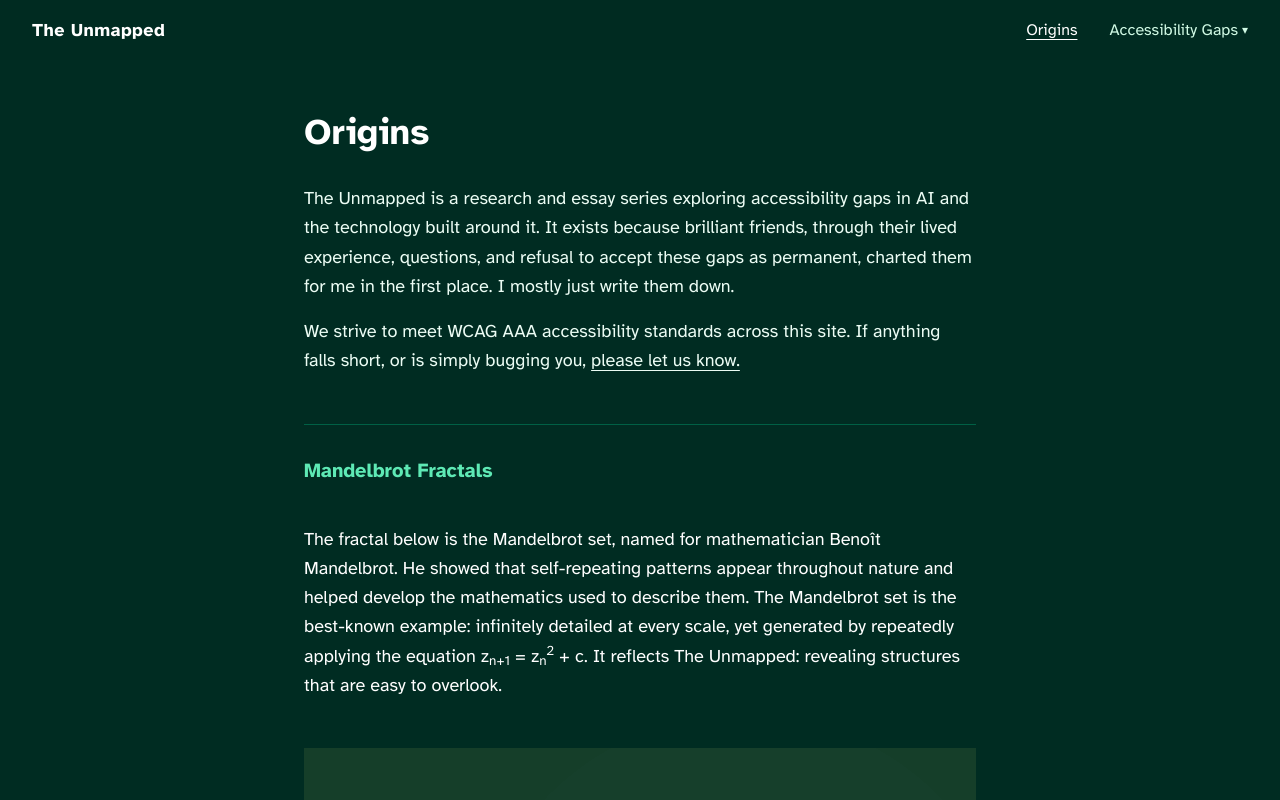
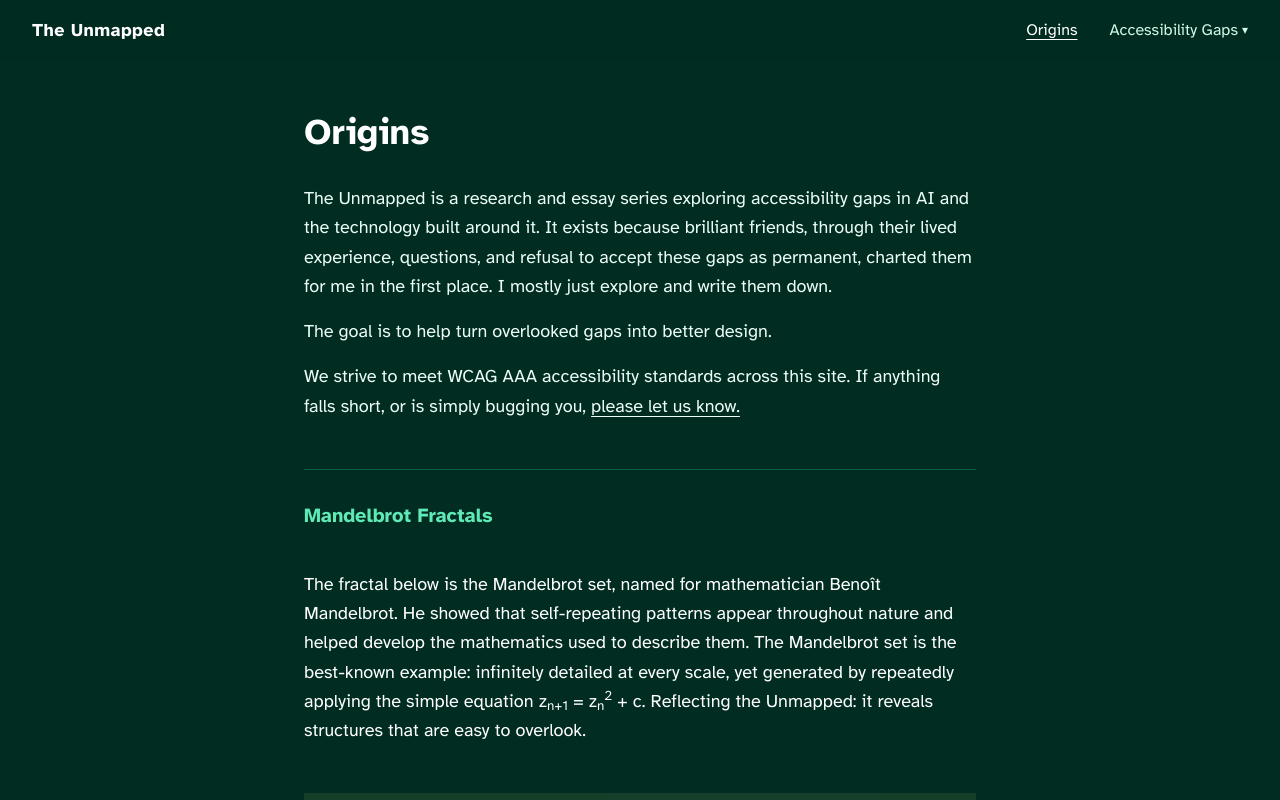
Before and after one commit to reachkristilyn/unmapped, a Next.js app: page /origins in a window 1280 px wide. Shown: the top 800 px of the page. Built offline with nearby package versions, Linux system fonts and the light colour scheme.

Commit message:
origins update

```diff
--- a/app/origins/page.tsx
+++ b/app/origins/page.tsx
@@ -11,8 +11,12 @@ export default function Origins() {
         The Unmapped is a research and essay series exploring accessibility gaps in AI and
         the technology built around it. It exists because brilliant friends, through their
         lived experience, questions, and refusal to accept these gaps as permanent, charted
-        them for me in the first place. I mostly just write them down.
+        them for me in the first place. I mostly just explore and write them down.
         </p>
+        <p className="mt-4 text-lg leading-relaxed text-emerald-50">
+        The goal is to help turn overlooked gaps into better design.
+        </p>
+
         <p className="mt-4 text-lg leading-relaxed text-emerald-50">
         We strive to meet WCAG AAA accessibility standards across this site. If anything falls
         short, or is simply bugging you, <a href="mailto:kristi.eaton@columbia.edu" aria-label="Report an accessibility issue by email" className="underline underline-offset-4 hover:text-white">
@@ -27,8 +31,8 @@ export default function Origins() {
         The fractal below is the Mandelbrot set, named for mathematician Benoît Mandelbrot. He
         showed that self-repeating patterns appear throughout nature and helped develop the
         mathematics used to describe them. The Mandelbrot set is the best-known example:
-        infinitely detailed at every scale, yet generated by repeatedly applying the equation
-        z<sub>n+1</sub> = z<sub>n</sub><sup>2</sup> + c. It reflects The Unmapped: revealing
+        infinitely detailed at every scale, yet generated by repeatedly applying the simple equation
+        z<sub>n+1</sub> = z<sub>n</sub><sup>2</sup> + c. Reflecting the Unmapped: it reveals
         structures that are easy to overlook.
       </p>
         <div className="mt-12 h-[60vh]">
```
